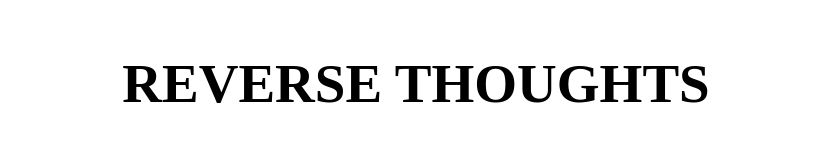
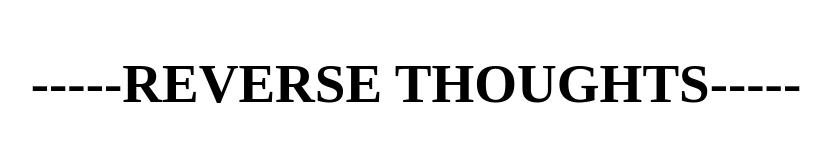
Before and after one commit to PaulinaBo/my-project, a plain HTML site: page index1.html in a window 1280 px wide. Shown: the top 164 px of the page, without its empty margins (224-1055 px from the left). Drawn offline with nearby package versions, Linux system fonts and the light colour scheme; files that its build step writes are made by us from their sources.

Commit message:
title change

```diff
--- a/index1.html
+++ b/index1.html
@@ -6,7 +6,7 @@
       <link rel="stylesheet" href="style.css">
   </head>
   <body>
-    <h1>REVERSE THOUGHTS</h1>
+    <h1>-----REVERSE THOUGHTS-----</h1>
     <p>Darkness comprises evil wishes<br>The dream wheel propped with the star axle<br>Will stop the progress of the sky<br>Cause earth turns and draggs us<br>Into the heat<br>The hardness of the shell of human aims<br>The strength of melted thoughts<br>Of shivering hands<br>Elektronic visions of associations<br>Putting time into back gear<br>
     </p>
 
```
